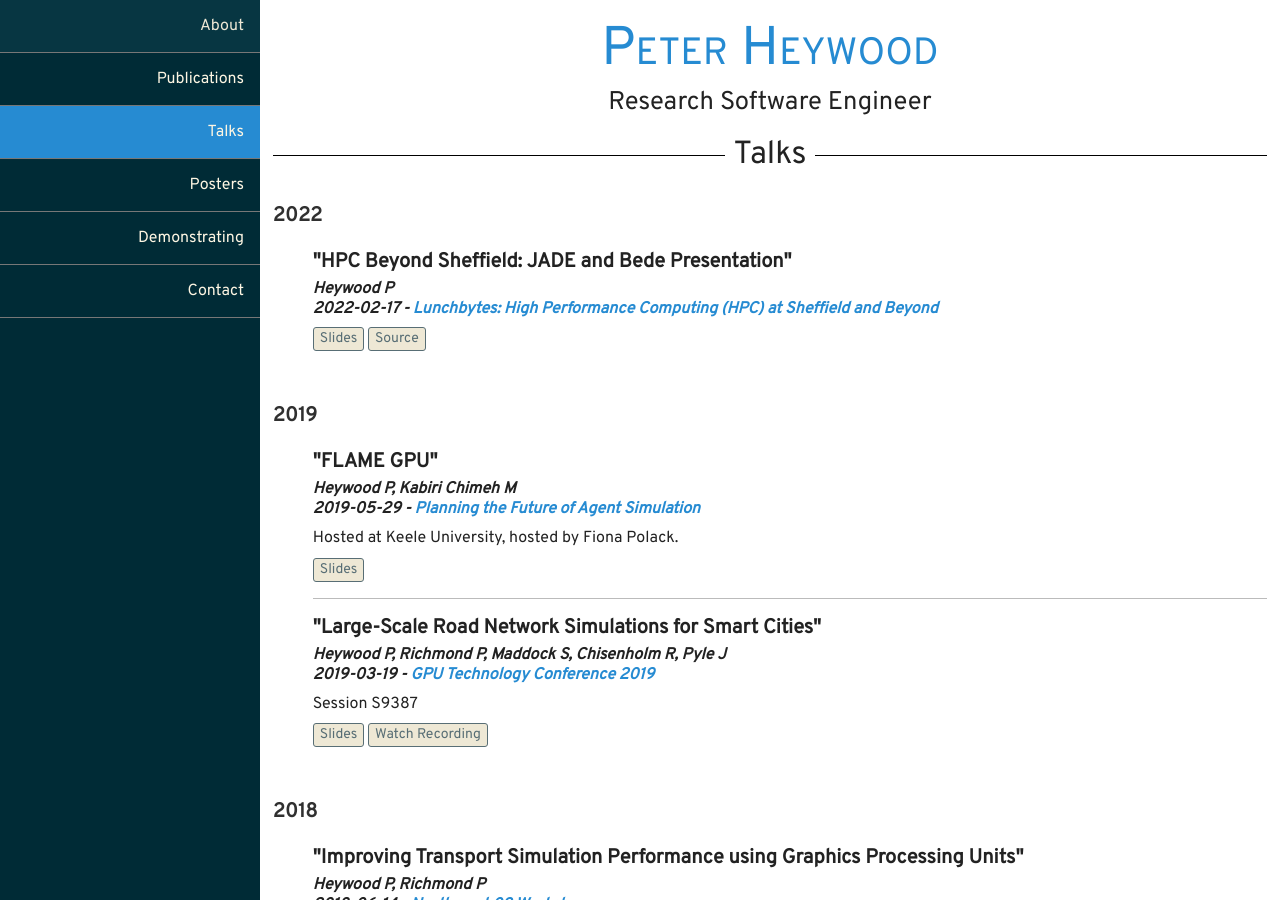
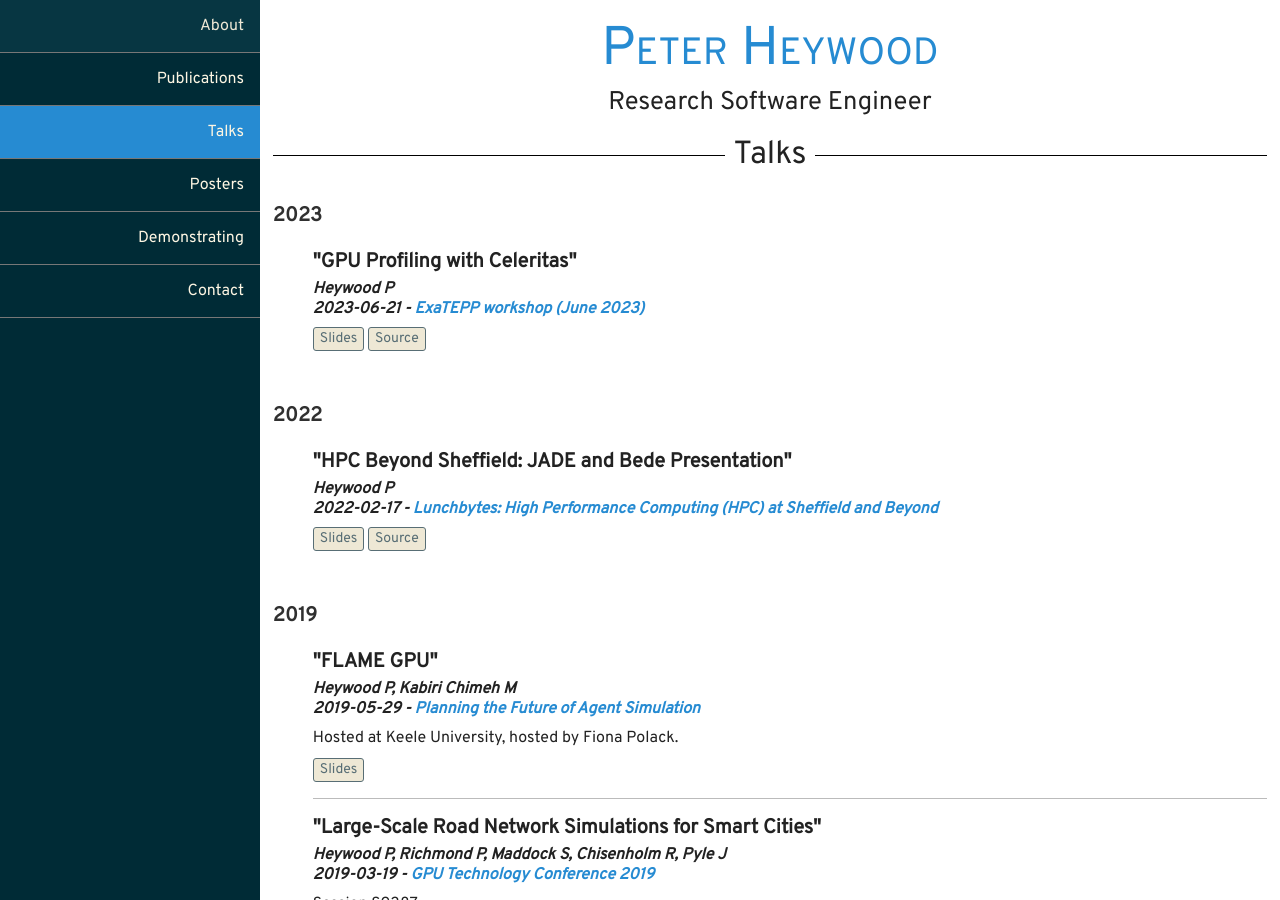
Before and after one commit to ptheywood/ptheywood.github.io, a Jekyll site: the page built from talks/index.html, in a window 1280 px wide and 900 px high. Built offline with Jekyll 4.4.1, drawn with Linux system fonts in a browser that asks for light colours; nearby versions of some CDN libraries; some web fonts are replaced.

Commit message:
Add talk for ExaTEPP workshop 2022-06-22

```diff
--- a/_data/talks.yml
+++ b/_data/talks.yml
@@ -1,3 +1,13 @@
+- year: 2023
+  talks:
+    - authors: "Heywood P"
+      date: 2023-06-21
+      event: "ExaTEPP workshop (June 2023)"
+      event_url: "https://indico.cern.ch/event/1287030/"
+      title: "GPU Profiling with Celeritas"
+      note:
+      slides: "https://ptheywood.uk/2023-06-22-gpu-profiling-with-celeritas/"
+      src: "https://github.com/ptheywood/2023-06-22-gpu-profiling-with-celeritas"
 - year: 2022
   talks:
     - authors: "Heywood P"
```
